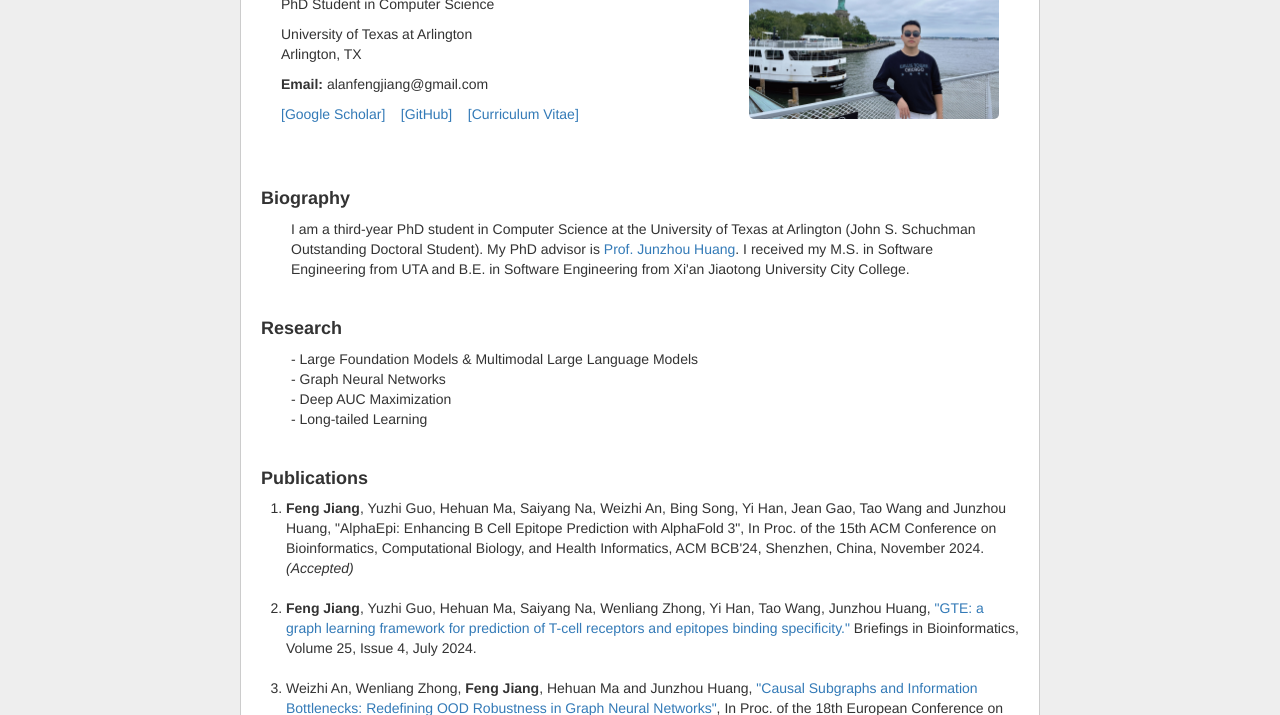
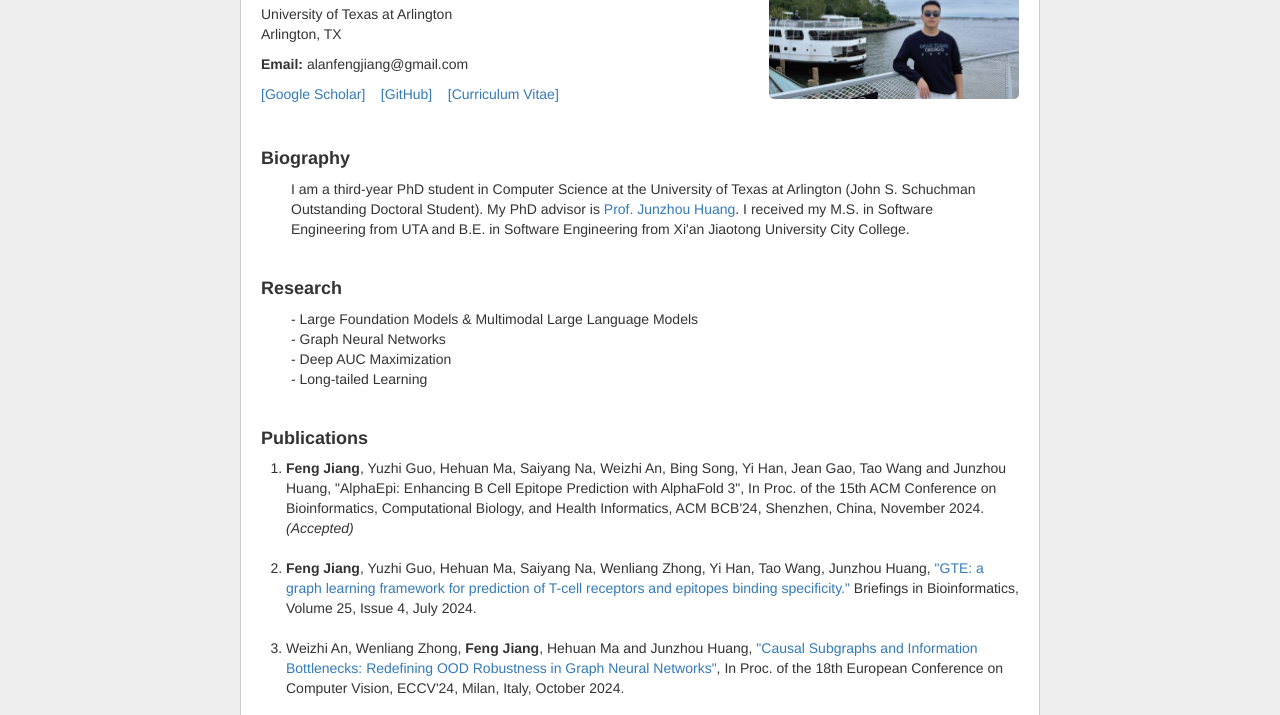
Before and after one commit to zhwl2117/zhwl2117.github.io, a plain HTML site: page index.html in a window 1280 px wide. Shown: the part 170-885 px from the top of the page. Drawn offline with nearby package versions, Linux system fonts and the light colour scheme.

Commit message:
Initial commit

```diff
--- a/index.html
+++ b/index.html
@@ -166,9 +166,9 @@
                         flex-wrap: wrap;
                         gap: 20px;
                         align-items: flex-start;
-                        max-width: 900px;
-                        margin: 0 auto;
-                        padding: 20px;
+                        max-width: 796px;
+                        margin: 15 auto;
+                        padding: 0px;
                     }
 
                     .profile-info {
```
